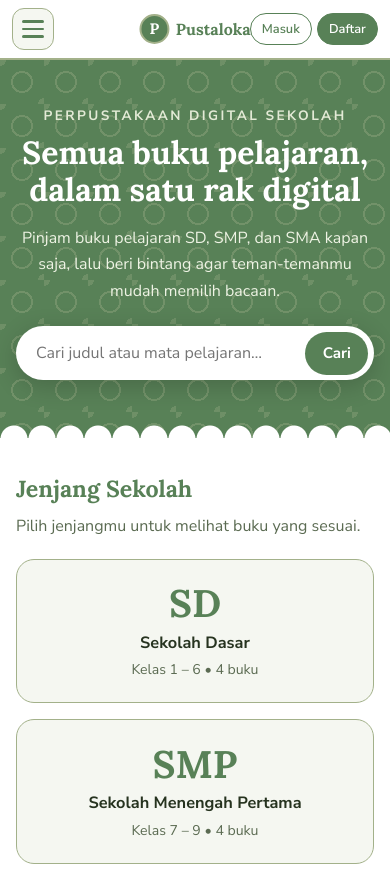
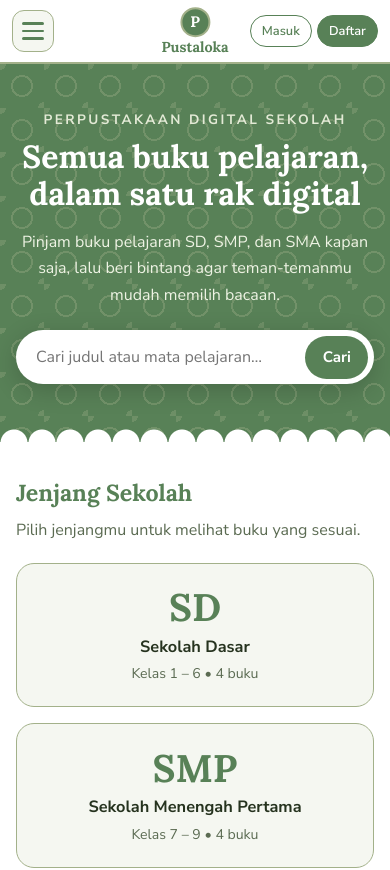
Before and after one commit to FaiqAhz239/pustalokatest, a plain HTML site: page index.html in a window 390 px wide. Shown: the top 870 px of the page. Drawn offline with Linux system fonts and the light colour scheme.

Commit message:
Update index.html

```diff
--- a/index.html
+++ b/index.html
@@ -164,8 +164,9 @@ footer b{color:var(--green);font-family:var(--serif)}
   .chip{padding:.45rem .95rem}
 }
 @media (max-width:560px){
-  .topbar{display:flex;justify-content:space-between;align-items:center;min-height:60px}
-  .topbar .logo{position:absolute;left:50%;top:50%;transform:translate(-50%,-50%);font-size:1rem;gap:.4rem}
+  .topbar{display:flex;justify-content:space-between;align-items:center;min-height:64px}
+  .topbar .logo{position:absolute;left:50%;top:50%;transform:translate(-50%,-50%);flex-direction:column;gap:.2rem;font-size:.9rem;line-height:1;text-align:center}
+  .topbar .logo span:last-child{line-height:1}
   .topbar .logo-mark{width:30px;height:30px;font-size:.95rem}
   .topbar .btn{padding:.4rem .7rem;font-size:.8rem}
   .topbar .right{gap:.3rem}
@@ -173,7 +174,7 @@ footer b{color:var(--green);font-family:var(--serif)}
 @media (max-width:360px){
   .topbar{padding:.5rem .6rem}
   .topbar .btn{padding:.4rem .55rem;font-size:.76rem}
-  .topbar .logo{font-size:.95rem}
+  .topbar .logo{font-size:.85rem}
   .topbar .logo-mark{width:28px;height:28px}
   .hamburger{width:40px;height:40px}
 }
```
